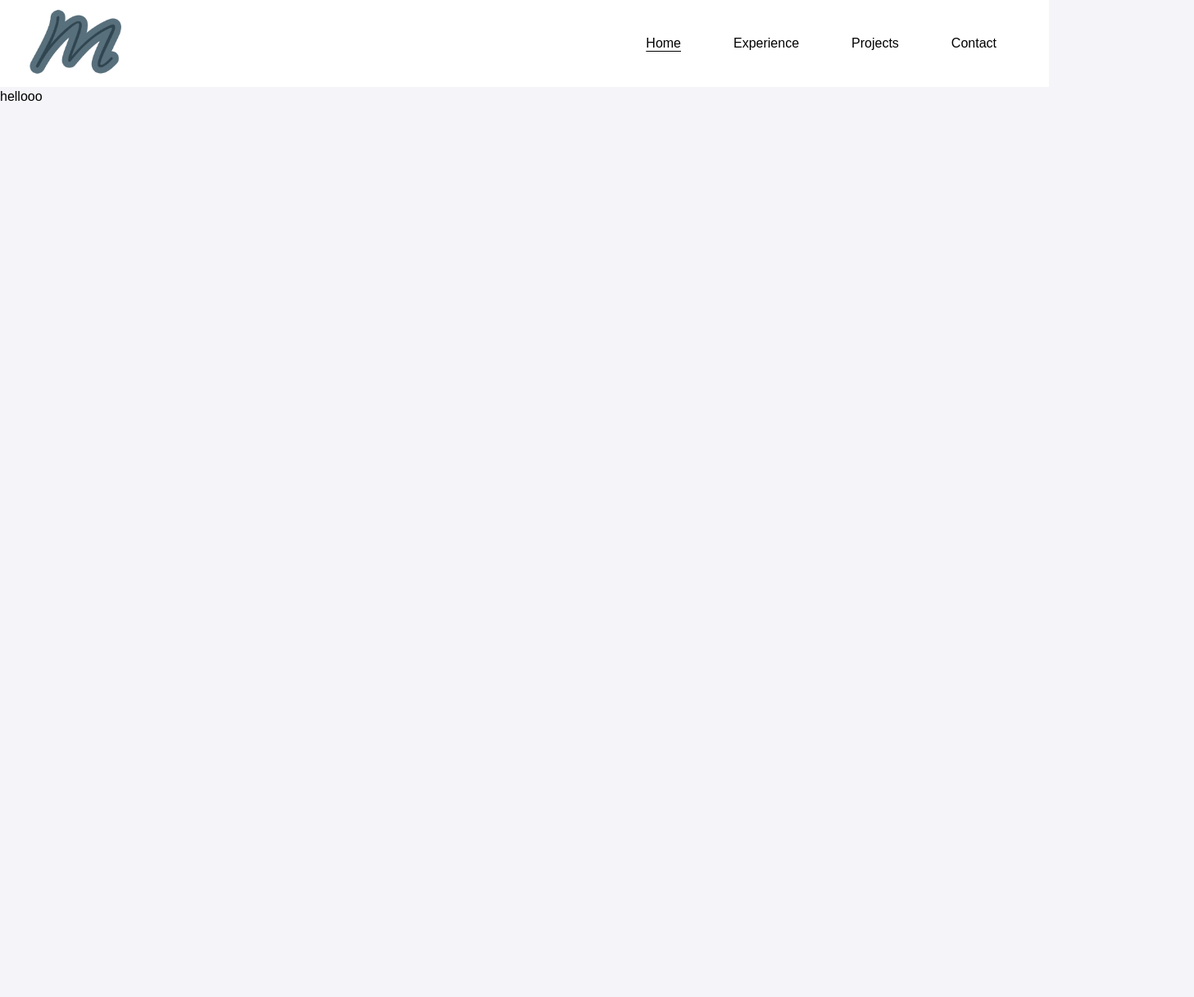
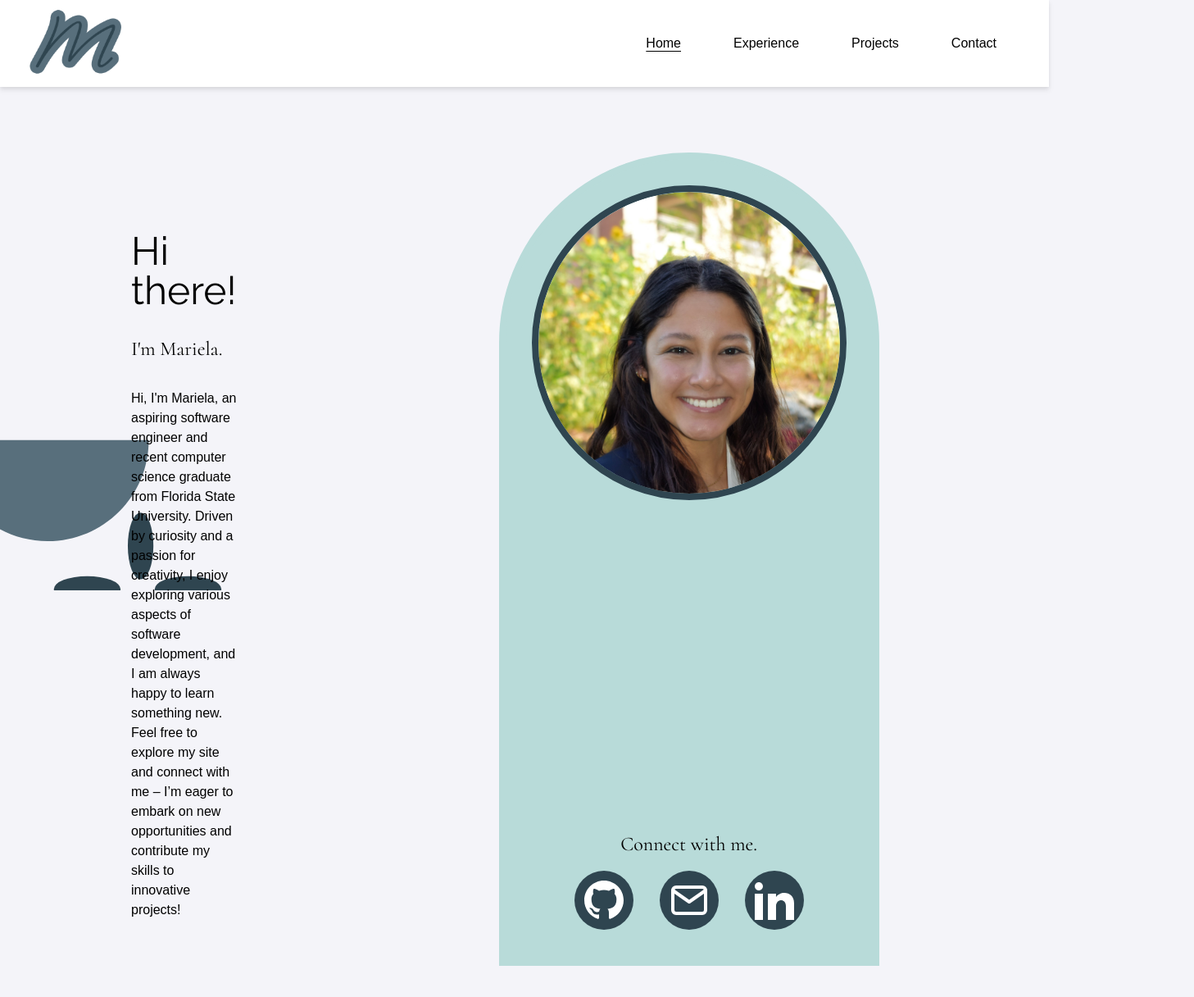
Before and after one commit to MarielaB118/personal-portfolio, a Next.js app: page / in a window 1280 px wide. Shown: the top 1216 px of the page at 82% size, 1457 px wide, since content can reach past the window. Before the commit the page ends 800 px from the top, so only its background shows below. Built offline with nearby package versions, Linux system fonts and the light colour scheme; a web font is replaced by a local one.

Commit message:
implement home page content
create home page and insert all desired content

```diff
--- a/app/page.tsx
+++ b/app/page.tsx
@@ -1,8 +1,59 @@
+import { raleway, cormorant } from "./ui/fonts";
+import Image from "next/image";
+import Socials from "@/app/ui/Socials";
 
-export default function Home() {
+export default function Page() {
   return (
-    <main>
-      <p> hellooo</p>
-    </main>
+    <div>
+      <div className='flex flex-row'>
+        {/* left side of home page */}
+        <div className='basis-1/2 flex flex-col p-40'>
+            <div className={`${raleway.className} text-5xl py-4`}>
+              Hi there!
+            </div>
+            <div className={`${cormorant.className} text-2xl py-4`}>
+              I'm Mariela.
+            </div>
+            <div className='py-4'>
+            Hi, I'm Mariela, an aspiring software engineer and recent computer science graduate from Florida State University.
+            Driven by curiosity and a passion for creativity, I enjoy exploring various aspects of software development, and
+            I am always happy to learn something new. Feel free to explore my site and connect with me – I’m eager to embark
+            on new opportunities and contribute my skills to innovative projects!
+            </div>
+        </div>
+
+        {/* right side of home page */}
+        <div className='basis-1/2 flex flex-col h-max pt-20 px-40 pr-96 items-center'>
+
+          {/* arch contents */}
+          <div className='flex flex-col space-y-96 px-8 pt-8 bg-lightBlue items-center rounded-t-full border-8 border-lightBlue'>
+
+            {/* headshot circle image */}
+            <div className='rounded-full size-96 border-8 border-charcoal overflow-hidden'>
+              <Image
+                src='/headshot.jpg'
+                height={415}
+                width={412}
+                alt='professional headshot image'
+                className='rounded-full'
+              />
+            </div>
+
+            {/* connect with me section */}
+            <div className='flex flex-col justify-self-end items-center bg-lightBlue justify-self-end py-5'>
+              <div className={`${cormorant.className} text-2xl bg-lightBlue`}>Connect with me.</div>
+              <div className="bg-lightBlue">
+                <Socials />
+              </div>
+            </div>
+          </div>
+        </div>
+      </div>
+
+      {/* background animated svg */}
+      <div className='absolute inset-0 overflow-clip h-full'>
+        <object className='relative -z-10' type='image/svg+xml' data='/pattern.svg'>svg-animation</object>
+      </div>
+    </div>
   );
 }
--- a/app/ui/Navbar/NavBar.tsx
+++ b/app/ui/Navbar/NavBar.tsx
@@ -15,14 +15,16 @@
 export default function NavBar () {
     const pathname = usePathname();
     return (
-        <div className='flex bg-white w-screen h-auto flex flex-row content-center items-center'>
+        <div className='flex bg-white w-screen h-auto flex flex-row content-center items-center drop-shadow-md relative z-50'>
             <div className='basis-3/4 mx-8'>
+                <a href="/" >
                     <Image
                         src='/logo.png'
                         width={120}
                         height={120}
                         alt = 'logo image of blue m in curvy font'
                     />
+                </a>
             </div>
             <div className='basis-1/4 flex flex-row justify-between mx-8'>
                 {links.map((link) => {
@@ -37,21 +39,6 @@
                     </Link>
                     );
                 })}
-
-
-
-                {/* <Link href='/' className='mx-4 underline hover:underline-offset-4'>
-                    <p>Home</p>
-                </Link>
-                <Link href='/Experience'>
-                    <p>Experience</p>
-                </Link>
-                <Link href='/Projects'>
-                    <p>Projects</p>
-                </Link>
-                <Link href='/Contact'>
-                    <p>Contact</p>
-                </Link> */}
             </div>
         </div>
     )
--- /dev/null
+++ b/app/ui/Socials.tsx
@@ -0,0 +1,68 @@
+'use client';
+
+export default function Socials () {
+    const replaceEmail = (event: React.MouseEvent<HTMLAnchorElement, MouseEvent>) => {
+        event.currentTarget.href = event.currentTarget.href.replace('@@', '.');
+    }
+    return (
+        <div className='flex flex-row justify-around content-center items-center relative z-50'>
+
+            {/* Github */}
+            <a href="https://github.com/MarielaB118" target="_blank">
+                <button
+                    type='button'
+                    className="bg-charcoal rounded-full p-3 text-white curser-pointer m-4"
+                >
+                    <svg
+                        xmlns="http://www.w3.org/2000/svg"
+                        className="h-12 w-12"
+                        fill="currentColor"
+                        viewBox="0 0 24 24"
+                        >
+                        <path d="M12 0c-6.626 0-12 5.373-12 12 0 5.302 3.438 9.8 8.207 11.387.599.111.793-.261.793-.577v-2.234c-3.338.726-4.033-1.416-4.033-1.416-.546-1.387-1.333-1.756-1.333-1.756-1.089-.745.083-.729.083-.729 1.205.084 1.839 1.237 1.839 1.237 1.07 1.834 2.807 1.304 3.492.997.107-.775.418-1.305.762-1.604-2.665-.305-5.467-1.334-5.467-5.931 0-1.311.469-2.381 1.236-3.221-.124-.303-.535-1.524.117-3.176 0 0 1.008-.322 3.301 1.23.957-.266 1.983-.399 3.003-.404 1.02.005 2.047.138 3.006.404 2.291-1.552 3.297-1.23 3.297-1.23.653 1.653.242 2.874.118 3.176.77.84 1.235 1.911 1.235 3.221 0 4.609-2.807 5.624-5.479 5.921.43.372.823 1.102.823 2.222v3.293c0 .319.192.694.801.576 4.765-1.589 8.199-6.086 8.199-11.386 0-6.627-5.373-12-12-12z" />
+                    </svg>
+                </button>
+            </a>
+            {/* email */}
+            <a href='mailto:mlbadillo8@gmail@@com'
+                onMouseOver={replaceEmail}
+            >
+                <button
+                type='button'
+                className="bg-charcoal rounded-full p-3 text-white curser-pointer m-4"
+                >
+                    <svg
+                        className="h-12 w-12"
+                        viewBox="0 0 24 24"
+                        fill="none"
+                        stroke="currentColor"
+                        strokeWidth="2"
+                        strokeLinecap="round"
+                        strokeLinejoin="round"
+                    >
+                        <path d="M4 4h16c1.1 0 2 .9 2 2v12c0 1.1-.9 2-2 2H4c-1.1 0-2-.9-2-2V6c0-1.1.9-2 2-2z" />  <polyline points="22,6 12,13 2,6" />
+                    </svg>
+                </button>
+            </a>
+
+
+            {/* <!-- Linkedin --> */}
+            <a href="https://www.linkedin.com/in/marielabadillo/" target="_blank">
+                <button
+                    type='button'
+                    className="bg-charcoal rounded-full p-3 text-white curser-pointer m-4"
+                >
+                    <svg
+                        xmlns="http://www.w3.org/2000/svg"
+                        className="h-12 w-12"
+                        fill="currentColor"
+                        viewBox="0 0 24 24"
+                    >
+                        <path d="M4.98 3.5c0 1.381-1.11 2.5-2.48 2.5s-2.48-1.119-2.48-2.5c0-1.38 1.11-2.5 2.48-2.5s2.48 1.12 2.48 2.5zm.02 4.5h-5v16h5v-16zm7.982 0h-4.968v16h4.969v-8.399c0-4.67 6.029-5.052 6.029 0v8.399h4.988v-10.131c0-7.88-8.922-7.593-11.018-3.714v-2.155z" />
+                    </svg>
+                </button>
+            </a>
+
+        </div>
+    )
+}
--- a/tailwind.config.ts
+++ b/tailwind.config.ts
@@ -10,8 +10,8 @@
     extend: {
       colors: {
         'charcoal' : '#2F4550',
-        'aynesGray' : '#586F7C',
-        'ashGray' : '#C2D3CD',
+        'paynesGray' : '#586F7C',
+        'lightBlue' : '#B8DBD9',
         'ghostWhite' : '#F4F4F9'
       },
     },
```
Also changed, not shown: public/headshot.jpg (added), public/pattern.svg (added). Lines whose indentation alone changed are shown as unchanged.
